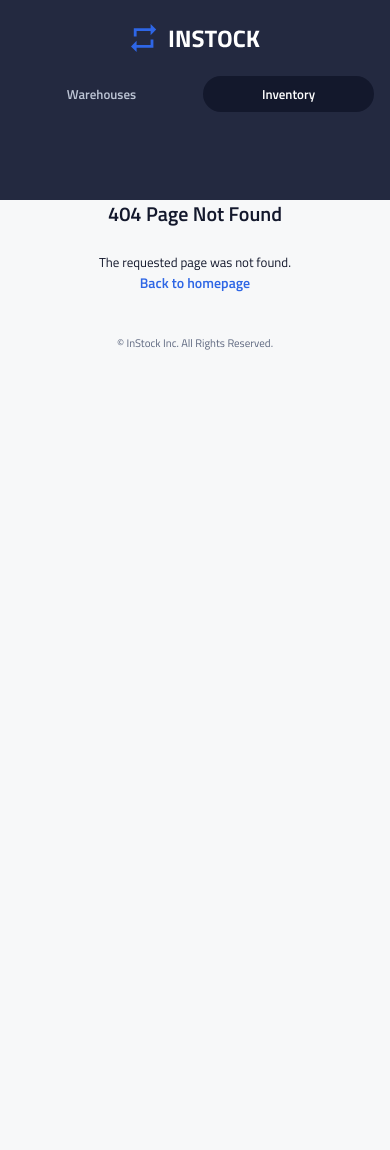
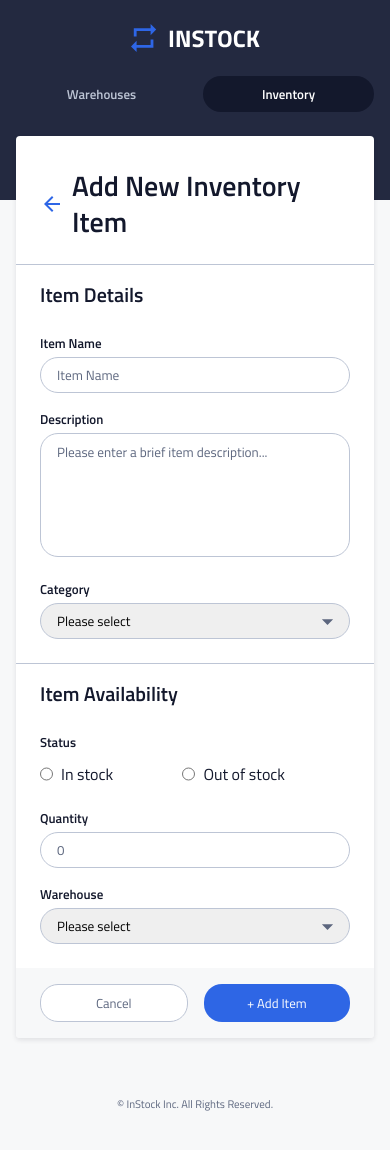
Before and after one commit to alis-SWE/instock-venus-team, a React (Create React App) app: page /inventory/add in a window 390 px wide. Before the commit this address had no page. Shown: the top 1150 px of the page. Before the commit the page ends 844 px from the top, so only its background shows below. Built offline with nearby package versions, Linux system fonts and the light colour scheme.

Commit message:
Created Add Inventory Page component with responsive styling

```diff
--- a/src/App.js
+++ b/src/App.js
@@ -3,6 +3,7 @@ import NotFoundPage from './pages/NotFoundPage/NotFoundPage';
 import WarehousesPage from './pages/WarehousesPage/WarehousesPage';
 import InventoryPage from './pages/InventoryPage/InventoryPage';
 import AddWarehousePage from './pages/AddWarehousePage/AddWarehousePage';
+import AddInventoryPage from './pages/AddInventoryPage/AddInventoryPage';
 import EditWarehousePage from './pages/EditWarehousePage/EditWarehousePage';
 import Header from './components/Header/Header';
 import Footer from './components/Footer/Footer';
@@ -18,6 +19,7 @@ function App() {
    <Routes>
        <Route path='/' element={<WarehousesPage/>}></Route>
         <Route path='/inventory' element={<InventoryPage/>}></Route>
+        <Route path='/inventory/add' element={<AddInventoryPage/>}></Route>
         <Route path='*' element={<NotFoundPage/>}></Route>
         <Route path='/warehouse/add' element={<AddWarehousePage/>}></Route>
         <Route path='/warehouse/edit/:id' element={<EditWarehousePage/>}></Route>
--- a/src/App.scss
+++ b/src/App.scss
@@ -86,3 +86,45 @@ input {
 input::placeholder {
     color: $Slate;
 }
+
+select {
+    font-family: 'Titillium Web', sans-serif;
+    border: solid $Cloud 1px;
+    height: 2.25rem;
+    border-radius: 1.125rem;
+    padding-left: 1rem;
+    background-position: right 0.5rem center;
+    width: 100%;
+    appearance: none;
+    background-image: url("./assets/icons/arrow_drop_down-24px.svg");
+    background-repeat: no-repeat;
+    background-position: right 0.5rem center;
+    background-size: 2em;
+}
+
+textarea {
+    font-family: 'Titillium Web', sans-serif;
+    border: solid $Cloud 1px;
+    height: 2.25rem;
+    border-radius: 1.125rem;
+    padding-left: 1rem;
+    padding-right: 1rem;
+    padding-top: .5rem;
+    width: 100%;
+    resize: none;
+    height: 7.75rem;
+}
+
+textarea::placeholder {
+    color: $Slate;
+}
+
+.radio {
+    display: inline-block;
+    width: 1rem;
+    margin-right: 0.5rem
+}
+
+.radio-label {
+    width: 100%;
+}
--- /dev/null
+++ b/src/pages/AddInventoryPage/AddInventoryPage.jsx
@@ -0,0 +1,69 @@
+import Button from '../../components/Button/Button'
+import CancelButton from '../../components/CancelButton/CancelButton'
+import backArrow from '../../assets/icons/arrow_back-24px.svg'
+import './AddInventoryPage.scss'
+
+export default function AddInventoryPage() {
+    return (
+<section className="add-inventory-page">
+            <div className="add-inventory-page__container">
+                <div className="add-inventory-page__header-container">
+                    <img src={backArrow} alt="back arrow"/>
+                    <h1>Add New Inventory Item</h1>
+                </div>
+                <form>
+                    <div className="add-inventory-page__data-container">
+                        <div className="add-inventory-page__details-container">
+                            <h2>Item Details</h2>
+                            <h3>Item Name</h3>
+                            <input id="itemName" name="itemName" placeholder="Item Name"></input>
+                            <h3>Description</h3>
+                            <textarea id="itemDescription" name="itemDescription" placeholder="Please enter a brief item description..."></textarea>
+                            <h3>Category</h3>
+                            <select id="itemCategory" name="itemCategory" placeholder="Please select">
+                                <option value="" disabled selected>Please select</option>
+                                <option value="accessories">Accessories</option>
+                                <option value="apparel">Apparel</option>
+                                <option value="electronics">Electronics</option>
+                                <option value="gear">Gear</option>
+                                <option value="health">Health</option>
+                            </select>
+                        </div>
+                        <div className="add-inventory-page__availability-container">
+                            <h2>Item Availability</h2>
+                            <h3>Status</h3>
+                            <div className="add-inventory-page__status-container">
+                                <div className="add-inventory-page__radio-container">
+                                    <input className="radio" type="radio" id="itemInStock" name="itemInStock" value="In stock"/>
+                                    <label className="radio-label" for="itemInStock">In stock</label>
+                                </div>
+                                <div className="add-inventory-page__radio-container">
+                                    <input className="radio" type="radio" id="itemOutOfStock" name="itemOutOfStock" value="Out of stock"/>
+                                    <label className="radio-label" for="itemOutOfStock">Out of stock</label>
+                                </div>
+                            </div>
+                            <h3>Quantity</h3>
+                            <input type="number" id="itemQuantity" name="itemQuantity" placeholder="0"></input>
+                            <h3>Warehouse</h3>
+                            <select id="itemWarehouse" name="itemWarehouse" placeholder="Please select">
+                                <option value="" disabled selected>Please select</option>
+                                <option value="boston">Boston</option>
+                                <option value="jersey">Jersey</option>
+                                <option value="manhattan">Manhattan</option>
+                                <option value="miami">Miami</option>
+                                <option value="santaMonica">Santa Monica</option>
+                                <option value="seattle">Seattle</option>
+                                <option value="sf">SF</option>
+                                <option value="washington">Washington</option>
+                            </select>
+                        </div>
+                    </div>
+                    <div className="add-inventory-page__button-container">
+                        <CancelButton />
+                        <Button buttonText="+ Add Item"/>
+                    </div>
+                </form>
+            </div>
+        </section>
+    )
+}
--- /dev/null
+++ b/src/pages/AddInventoryPage/AddInventoryPage.scss
@@ -0,0 +1,90 @@
+@use "../../styles/partials/fonts";
+@use "../../styles/partials/variables" as *;
+@use "../../styles/partials/mixins" as *;
+
+.add-inventory-page {
+    max-width: 64rem;
+    margin: 0 auto;
+
+    &__container {
+        border-radius: .25rem;
+        margin: 1rem;
+        margin-top: -4rem;
+        background-color: $White;
+        box-shadow: 0px 2px 5px 0px #13182C1A;
+        overflow: hidden;
+
+        @include tablet {
+            margin-top: -6rem;
+        }
+    }
+
+    &__header-container {
+        padding: 2rem 1.5rem 1.5rem 1.5rem;
+        border-bottom: 1px solid $Cloud;
+        display: flex;
+        flex-direction: row;
+        gap: 0.5rem;
+    }
+
+    &__data-container {
+        width: 100%;
+
+        @include tablet {
+            display: flex;
+            flex-direction: row;
+            padding: 1.5rem 2rem 2rem 2rem;
+        }
+    }
+
+    &__details-container {
+        width: 100%;
+        padding: 1rem 1.5rem 1.5rem 1.5rem;
+
+        @include tablet {
+            border-right: 1px solid $Cloud;
+            padding: 0 1.5rem 0 0;
+        }
+    }
+
+    &__availability-container {
+        width: 100%;
+        border-top: 1px solid $Cloud;
+        padding: 1rem 1.5rem 1.5rem 1.5rem;
+
+        @include tablet {
+            border: none;
+            padding: 0 0 0 1.5rem;
+        }
+    }
+
+    &__status-container {
+        display: flex;
+        flex-direction: row;
+        justify-content: space-between;
+        width: 80%;
+
+        @include tablet {
+            width: 60%;
+        }
+    }
+
+    &__radio-container {
+        display: flex;
+        flex-direction: row;
+        justify-content: start;
+        align-items: center;
+    }
+
+    &__button-container {
+        display: flex;
+        flex-direction: row;
+        gap: 1rem;
+        padding: 1rem 1.5rem 1rem 1.5rem;
+        background-color: $Light-Grey;
+
+        @include tablet {
+            justify-content: end;
+        }
+    }
+}
```
